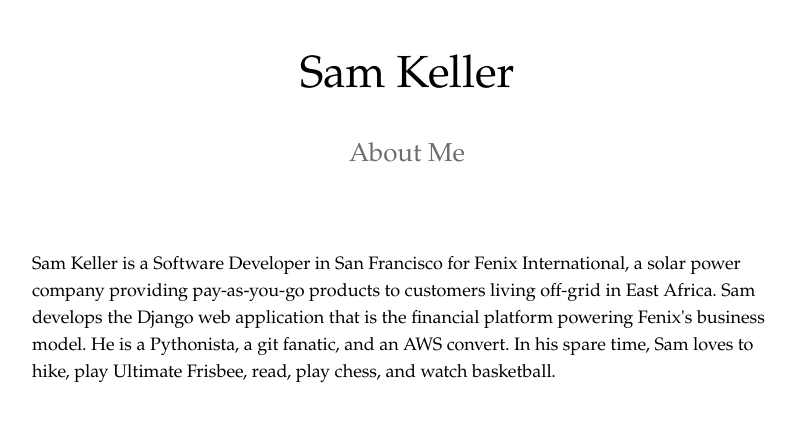
After one commit to samskeller/my_site, a Django app: template person_details/templates/about.html in a window 1280 px wide. The commit adds this page. Shown: the top 421 px of the page, without its empty margins (233-1028 px from the left). Run offline with Django 3.2, Linux system fonts and the light colour scheme; the template is opened without the code that fills it, so the values that code supplies are empty.

Commit message:
Adding some text for an About Me page. Also starting to style the Nav links

```diff
--- a/common/templates/base.html
+++ b/common/templates/base.html
@@ -7,7 +7,9 @@
     </head>
 
     <body>
-        <h1 class="name-header">Sam Keller</h1>
+        <h1 class="name-header">
+            <a href="/">Sam Keller</a>
+        </h1>
         <div class="nav-link">
             <a href="/about">About Me</a>
         </div>
--- a/my_site/static/my_site/my_site.css
+++ b/my_site/static/my_site/my_site.css
@@ -1,5 +1,11 @@
+body {
+    max-width: 750px;
+    margin: 0 auto !important;
+    float: none !important;
+    font-family: "Palatino Linotype", "Book Antiqua", Palatino, serif;
+}
+
 h1.name-header {
-    font-family: "Palatino Linotype", "Book Antiqua", Palatino, serif;
     font-size: 45px;
     font-style: normal;
     font-variant: normal;
@@ -8,9 +14,34 @@ h1.name-header {
     margin-top:50px;
 }
 
-.nav-link, .nav-link a {
-    font-family: "Palatino Linotype", "Book Antiqua", Palatino, serif;
+h1.name-header a {
+    text-decoration: none;
+    color: rgb(0, 0, 0);
+}
+
+.nav-link {
+    width: 130px;
     text-align: center;
-    font-size: 30px;
+    padding: 5px;
+    float: middle;
+    margin: 0 auto;
+    border-radius: 4px;
+    border: 1px solid rgb(256, 256, 256);
+}
+
+.nav-link:hover {
+    border: 1px solid rgb(150, 150, 150);
+}
+
+.nav-link a {
+    font-size: 26px;
+    color: rgb(110, 110, 110);
     text-decoration: none;
+    cursor: pointer;
 }
+
+.about-blurb {
+    margin-top: 75px;
+    line-height: 150%;
+    font-size: 18px;
+}
--- a/my_site/urls.py
+++ b/my_site/urls.py
@@ -1,25 +1,14 @@
-"""my_site URL Configuration
-
-The `urlpatterns` list routes URLs to views. For more information please see:
-    https://docs.djangoproject.com/en/1.8/topics/http/urls/
-Examples:
-Function views
-    1. Add an import:  from my_app import views
-    2. Add a URL to urlpatterns:  url(r'^$', views.home, name='home')
-Class-based views
-    1. Add an import:  from other_app.views import Home
-    2. Add a URL to urlpatterns:  url(r'^$', Home.as_view(), name='home')
-Including another URLconf
-    1. Add an import:  from blog import urls as blog_urls
-    2. Add a URL to urlpatterns:  url(r'^blog/', include(blog_urls))
-"""
 from django.conf.urls import include, url
 from django.contrib import admin
 
 from my_site.views import Home
+from person_details.views import AboutMe
+
 admin.autodiscover()
 
 urlpatterns = [
-    url(r'^admin/', include(admin.site.urls)),
-    url(r'^', Home.as_view()),
+    url(r'^/$', Home.as_view()),
+    url(r'^$', Home.as_view()),
+    url(r'^admin/$', include(admin.site.urls)),
+    url(r'^about/$', AboutMe.as_view(), name="about"),
 ]
--- /dev/null
+++ b/person_details/templates/about.html
@@ -0,0 +1,6 @@
+{% extends "base.html" %}
+
+{% block content %}
+<div class="about-blurb">Sam Keller is a Software Developer in San Francisco for Fenix International, a solar power company providing pay-as-you-go products to customers living off-grid in East Africa. Sam develops the Django web application that is the financial platform powering Fenix's business model. He is a Pythonista, a git fanatic, and an AWS convert. In his spare time, Sam loves to hike, play Ultimate Frisbee, read, play chess, and watch basketball.</div>
+
+{% endblock content %}
--- a/person_details/views.py
+++ b/person_details/views.py
@@ -1,3 +1,6 @@
 from django.shortcuts import render
+from django.views.generic import View
 
-# Create your views here.
+class AboutMe(View):
+    def get(self, request, *args, **kwargs):
+        return render(request, 'about.html')
```
